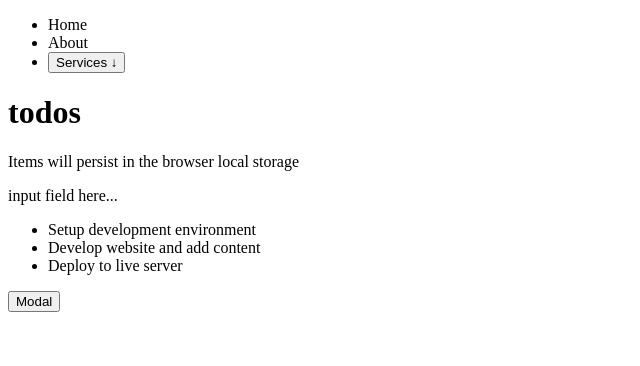
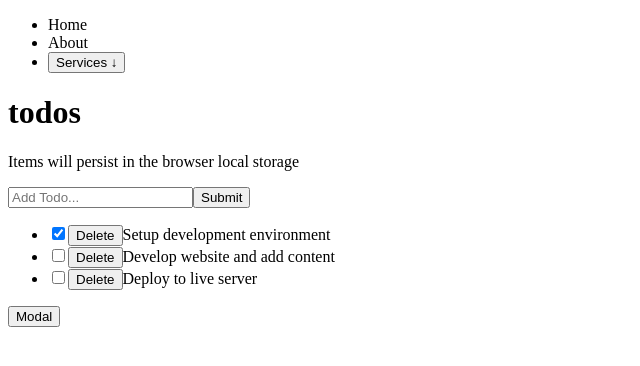
Before and after one commit to kifle23/react-todo, a React (Vite) app: page / in a window 1280 px wide. Shown: the top 366 px of the page, without its empty margins (0-640 px from the left). Built offline with nearby package versions, Linux system fonts and the light colour scheme.

Commit message:
Raise and Handle Events in React - part5

```diff
--- a/package.json
+++ b/package.json
@@ -11,7 +11,8 @@
   },
   "dependencies": {
     "react": "^18.2.0",
-    "react-dom": "^18.2.0"
+    "react-dom": "^18.2.0",
+    "uuid": "^9.0.0"
   },
   "devDependencies": {
     "@types/react": "^18.0.37",
--- a/src/components/InputTodo.jsx
+++ b/src/components/InputTodo.jsx
@@ -1,4 +1,37 @@
-const InputTodo = () => {
-  return <div>input field here...</div>;
+import { useState } from 'react';
+
+const InputTodo = ({ addTodoItem }) => {
+  const [title, setTitle] = useState('');
+  const [message, setMessage] = useState('');
+
+  const handleChange = (e) => {
+    setTitle(e.target.value);
+  };
+
+  const handleSubmit = (e) => {
+    e.preventDefault();
+    if (title.trim()) {
+      addTodoItem(title);
+      setTitle('');
+      setMessage('');
+    } else {
+      setMessage('Please add item.');
+    }
+  };
+
+  return (
+    <>
+      <form onSubmit={handleSubmit}>
+        <input
+          type="text"
+          placeholder="Add Todo..."
+          value={title}
+          onChange={handleChange}
+        />
+        <button>Submit</button>
+      </form>
+      <span>{message}</span>
+    </>
+  );
 };
 export default InputTodo;
--- a/src/components/TodoItem.jsx
+++ b/src/components/TodoItem.jsx
@@ -1,4 +1,14 @@
-const TodoItem = ({ itemProp }) => {
-  return <li>{itemProp.title}</li>;
+const TodoItem = ({ itemProp, handleChange, delTodo }) => {
+  return (
+    <li>
+      <input
+        type="checkbox"
+        checked={itemProp.completed}
+        onChange={() => handleChange(itemProp.id)}
+      />
+      <button onClick={() => delTodo(itemProp.id)}>Delete</button>
+      {itemProp.title}
+    </li>
+  );
 };
 export default TodoItem;
--- a/src/components/TodosList.jsx
+++ b/src/components/TodosList.jsx
@@ -1,9 +1,14 @@
 import TodoItem from '@/components/TodoItem';
-const TodosList = ({ todosProps }) => {
+const TodosList = ({ todosProps, handleChange, delTodo }) => {
   return (
     <ul>
       {todosProps.map((todo) => (
-        <TodoItem key={todo.id} itemProp={todo} />
+        <TodoItem
+          key={todo.id}
+          itemProp={todo}
+          handleChange={handleChange}
+          delTodo={delTodo}
+        />
       ))}
     </ul>
   );
--- a/src/components/TodosLogic.jsx
+++ b/src/components/TodosLogic.jsx
@@ -1,27 +1,66 @@
 import InputTodo from '@/components/InputTodo';
 import TodosList from '@/components/TodosList';
+import { useState } from 'react';
+import { v4 as uuidv4 } from 'uuid';
+
 const TodosLogic = () => {
-  const todos = [
+  const [todos, setTodos] = useState([
     {
-      id: 1,
+      id: uuidv4(),
       title: 'Setup development environment',
       completed: true,
     },
     {
-      id: 2,
+      id: uuidv4(),
       title: 'Develop website and add content',
       completed: false,
     },
     {
-      id: 3,
+      id: uuidv4(),
       title: 'Deploy to live server',
       completed: false,
     },
-  ];
+  ]);
+
+  const handleChange = (id) => {
+    setTodos((prevState) =>
+      prevState.map((todo) => {
+        if (todo.id === id) {
+          return {
+            ...todo,
+            completed: !todo.completed,
+          };
+        }
+        return todo;
+      })
+    );
+  };
+
+  const delTodo = (id) => {
+    setTodos([
+      ...todos.filter((todo) => {
+        return todo.id !== id;
+      }),
+    ]);
+  };
+
+  const addTodoItem = (title) => {
+    const newTodo = {
+      id: uuidv4(),
+      title: title,
+      completed: false,
+    };
+    setTodos([...todos, newTodo]);
+  };
+
   return (
     <>
-      <InputTodo />
-      <TodosList todosProps={todos} />
+      <InputTodo addTodoItem={addTodoItem} />
+      <TodosList
+        todosProps={todos}
+        handleChange={handleChange}
+        delTodo={delTodo}
+      />
     </>
   );
 };
```
Also changed, not shown: 1 other file (tests, documents, lock files or other folders).
